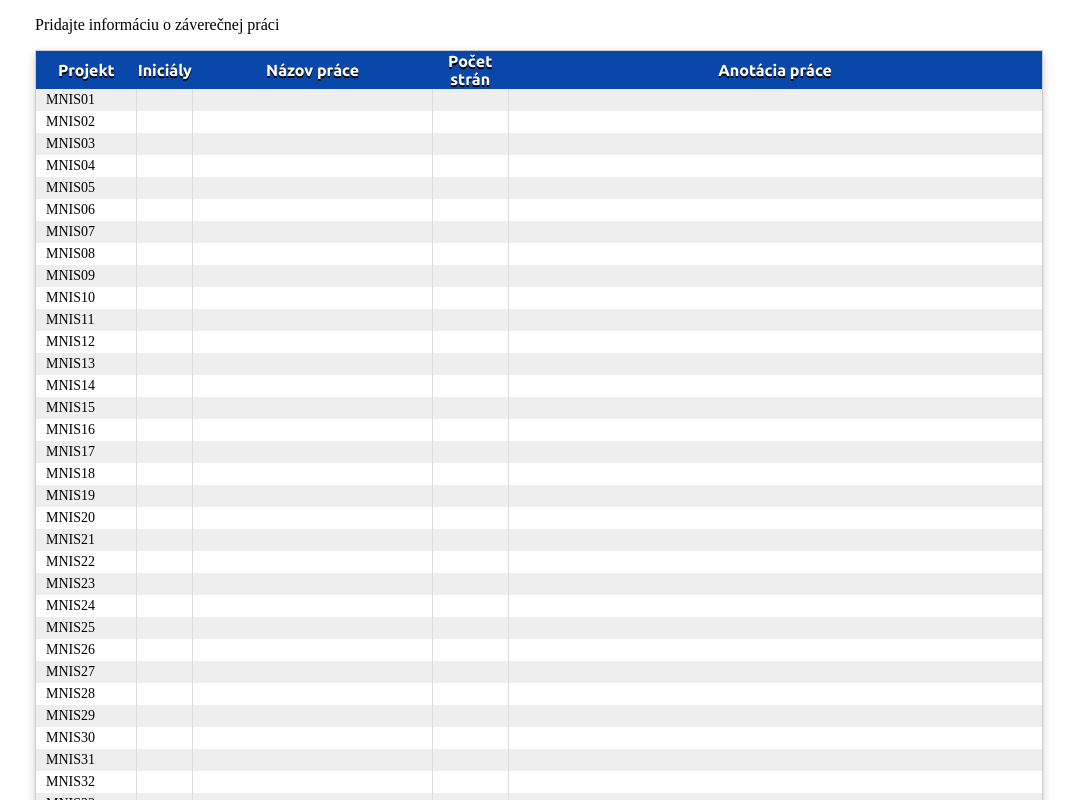
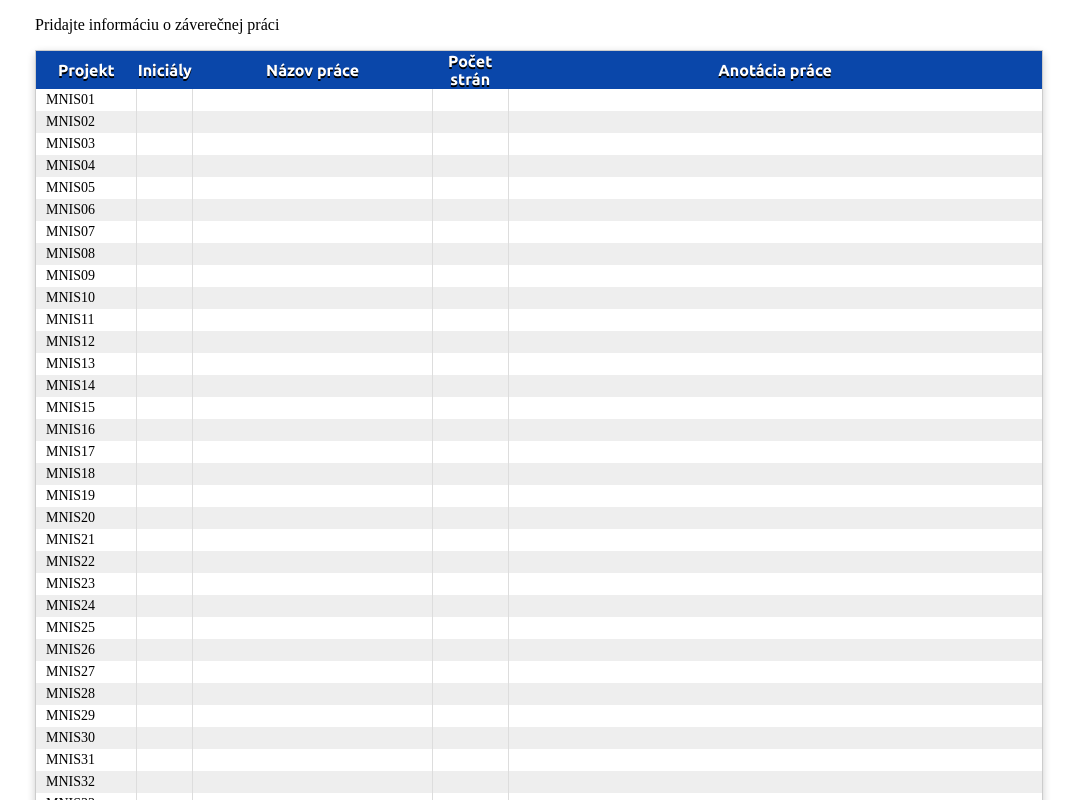
Before and after one commit to martin-ukf/mnis01, a plain HTML site: page zoznam_prac.html in a window 1280 px wide. Shown: the top 800 px of the page, without its empty margins (101-1178 px from the left). Drawn offline with Linux system fonts and the light colour scheme; a web font is replaced by a local one.

Commit message:
Fix: Každý DRUHÝ riadok zafarbený

```diff
--- a/style.css
+++ b/style.css
@@ -42,6 +42,6 @@ table thead th {
     color: #fff;
 }
 
-table tbody tr:nth-child(odd) > td {
+table tbody tr:nth-child(even) > td {
     background: #eee;
 }
```
